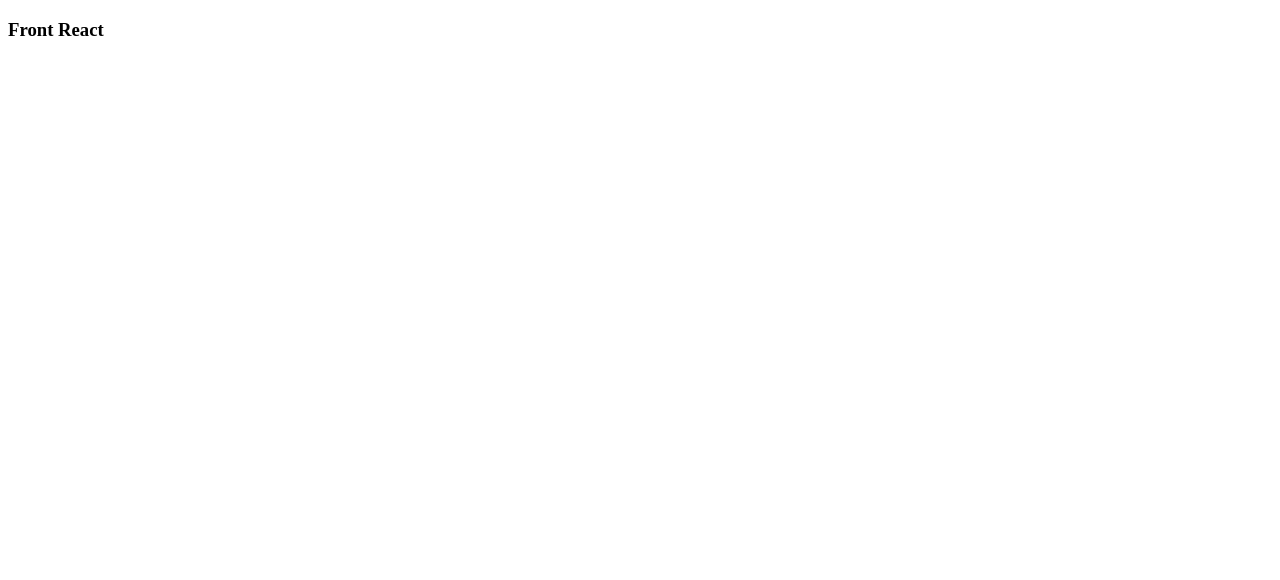
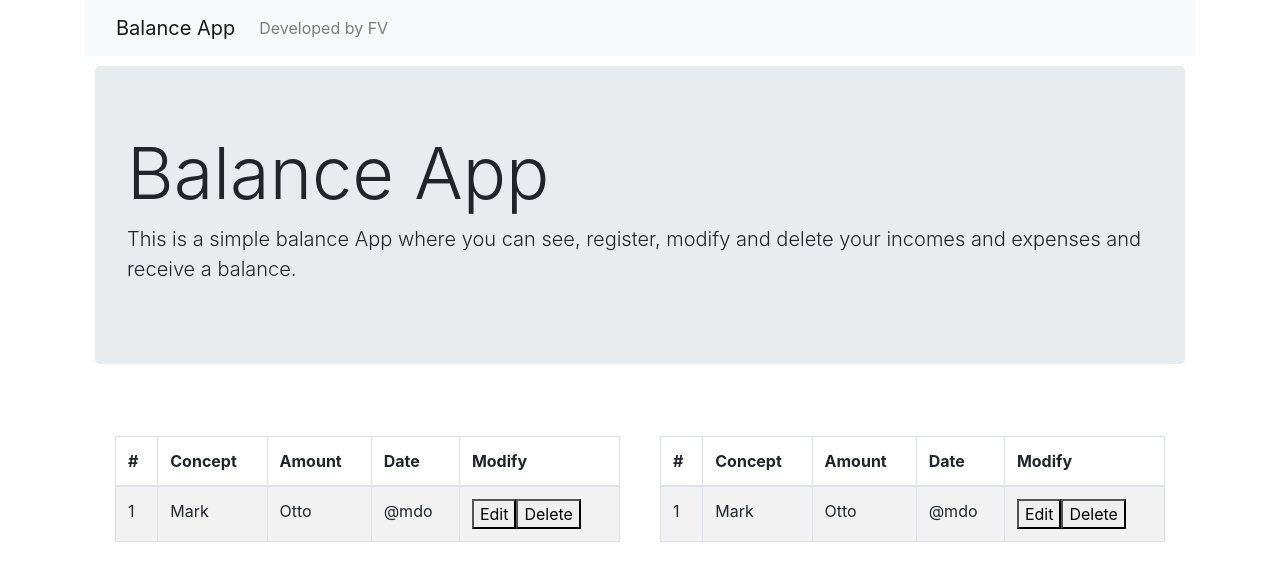
Before and after one commit to verteramofederico/personalBudgetApp_nodeSql, a React (Create React App) app in the folder front-react/: page / in a window 1280 px wide. Shown: the top 580 px of the page. Built offline with nearby package versions, Linux system fonts and the light colour scheme.

Commit message:
react components created

```diff
--- a/front-react/package.json
+++ b/front-react/package.json
@@ -6,7 +6,9 @@
     "@testing-library/jest-dom": "^5.14.1",
     "@testing-library/react": "^11.2.7",
     "@testing-library/user-event": "^12.8.3",
+    "bootstrap": "^4.6.0",
     "react": "^17.0.2",
+    "react-bootstrap": "^1.6.3",
     "react-dom": "^17.0.2",
     "react-scripts": "4.0.3",
     "web-vitals": "^1.1.2"
--- a/front-react/src/components/App.js
+++ b/front-react/src/components/App.js
@@ -1,9 +1,15 @@
+import BodyWelcome from './BodyWelcome'
+import NavBar from './NavBar'
+import BodyApp from './BodyApp'
+
 
 function App() {
   return (
-    <>
-      <h3>Front React</h3>
-    </>
+    <div className="container">
+      <NavBar/>
+      <BodyWelcome/>
+      <BodyApp/>
+    </div>
   );
 }
 
--- /dev/null
+++ b/front-react/src/components/BodyApp.css
@@ -0,0 +1,4 @@
+.tableContainer {
+    display: flex;
+    padding: 10px
+}
--- /dev/null
+++ b/front-react/src/components/BodyApp.js
@@ -0,0 +1,18 @@
+import {Table} from 'react-bootstrap/';
+import Incomes from './Incomes'
+import Expenses from './Expenses'
+import BodyAppCss from './BodyApp.css'
+
+function BodyApp() {
+    return (
+    <>
+        <section className="tableContainer">
+        <Incomes/>
+        <Expenses/>
+        </section>
+
+    </>
+    );
+}
+
+export default BodyApp;
--- /dev/null
+++ b/front-react/src/components/BodyWelcome.css
@@ -0,0 +1,3 @@
+.JumbotronCss {
+    padding: 10px;
+}
--- /dev/null
+++ b/front-react/src/components/BodyWelcome.js
@@ -0,0 +1,15 @@
+import Jumbotron from 'react-bootstrap/Jumbotron';
+import BodyWelcomeCss from './BodyWelcome.css'
+
+function BodyWelcome() {
+    return (
+    <section className="JumbotronCss">
+        <Jumbotron >
+            <h1 className="display-3">Balance App</h1>
+            <p className="lead">This is a simple balance App where you can see, register, modify and delete your incomes and expenses and receive a balance. </p>
+        </Jumbotron>
+    </section>
+    )
+}
+
+export default BodyWelcome;
--- /dev/null
+++ b/front-react/src/components/Expenses.js
@@ -0,0 +1,35 @@
+import {Table} from 'react-bootstrap/';
+import IncomesExpensesCss from './IncomesExpenses.css'
+
+function Expenses() {
+    return (
+        <section className="table">
+        <Table striped bordered hover>
+        <thead>
+            <tr>
+            <th>#</th>
+            <th>Concept</th>
+            <th>Amount</th>
+            <th>Date</th>
+            <th>Modify</th>
+            </tr>
+        </thead>
+        <tbody>
+            <tr>
+            <td>1</td>
+            <td>Mark</td>
+            <td>Otto</td>
+            <td>@mdo</td>
+            <td>
+            <button>Edit</button>
+            <button>Delete</button>
+            </td>
+            </tr>
+        </tbody>
+        </Table>
+
+    </section>
+    );
+}
+
+export default Expenses;
--- /dev/null
+++ b/front-react/src/components/Incomes.js
@@ -0,0 +1,35 @@
+import {Table} from 'react-bootstrap/';
+import IncomesExpensesCss from './IncomesExpenses.css'
+
+function Incomes() {
+    return (
+    <section className="table">
+        <Table striped bordered hover>
+        <thead>
+            <tr>
+            <th>#</th>
+            <th>Concept</th>
+            <th>Amount</th>
+            <th>Date</th>
+            <th>Modify</th>
+            </tr>
+        </thead>
+        <tbody>
+            <tr>
+            <td>1</td>
+            <td>Mark</td>
+            <td>Otto</td>
+            <td>@mdo</td>
+            <td>
+            <button>Edit</button>
+            <button>Delete</button>
+            </td>
+            </tr>
+        </tbody>
+        </Table>
+
+    </section>
+    );
+}
+
+export default Incomes;
--- /dev/null
+++ b/front-react/src/components/IncomesExpenses.css
@@ -0,0 +1,3 @@
+.table {
+    padding: 20px
+}
--- /dev/null
+++ b/front-react/src/components/NavBar.js
@@ -0,0 +1,23 @@
+import {Nav, Navbar, Container} from "react-bootstrap"
+
+function NavBar() {
+  return (
+    <>
+            <Navbar bg="light" expand="lg">
+                <Container>
+
+                <Navbar.Brand href="#home">Balance App</Navbar.Brand>
+                <Navbar.Toggle aria-controls="basic-navbar-nav" />
+                <Navbar.Collapse id="basic-navbar-nav">
+                    <Nav className="me-auto">
+                    <Nav.Link href="https://www.linkedin.com/in/federico-verteramo/" target="_blank">Developed by FV</Nav.Link>
+                    </Nav>
+                </Navbar.Collapse>
+
+                </Container>
+            </Navbar>
+    </>
+    );
+}
+
+export default NavBar;
--- a/front-react/src/index.js
+++ b/front-react/src/index.js
@@ -1,6 +1,7 @@
 import React from 'react';
 import ReactDOM from 'react-dom';
 import App from './components/App';
+import 'bootstrap/dist/css/bootstrap.min.css';
 
 
 ReactDOM.render(
```
Also changed, not shown: 1 other file (tests, documents, lock files or other folders).
